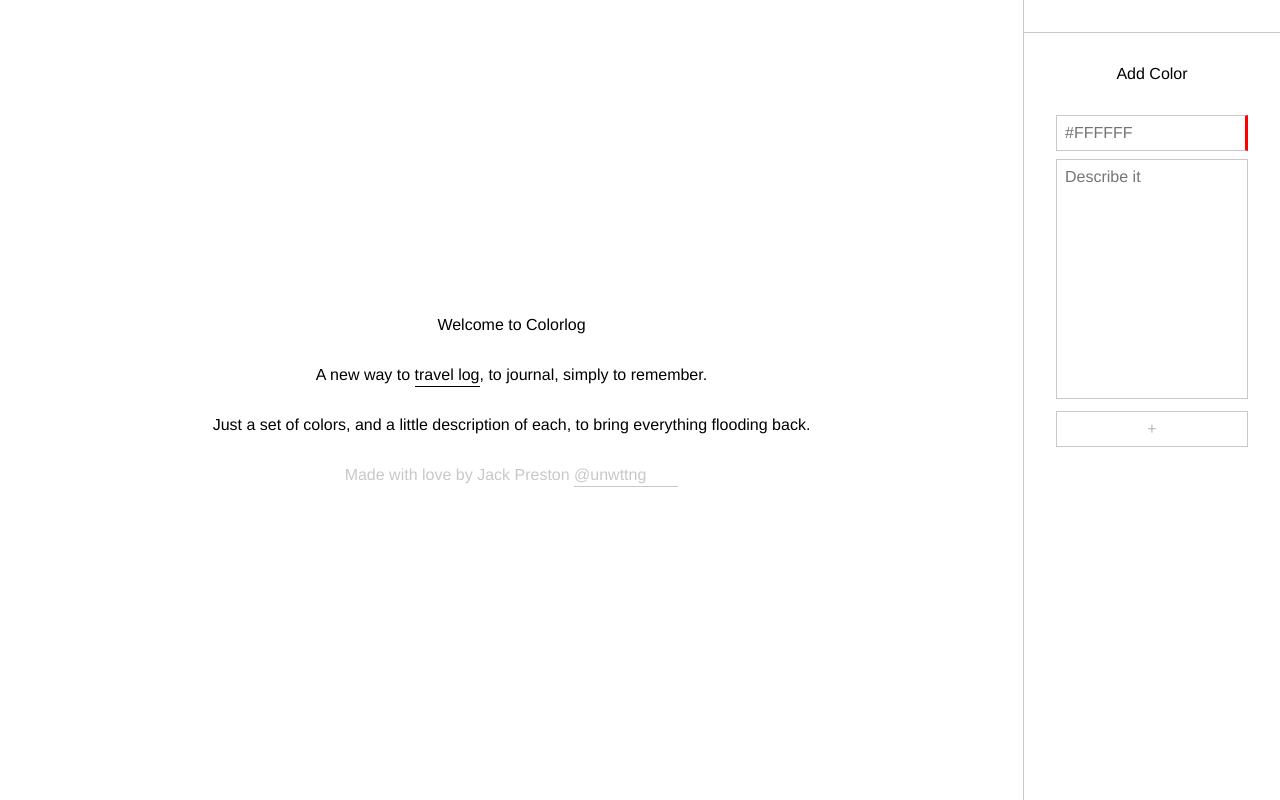
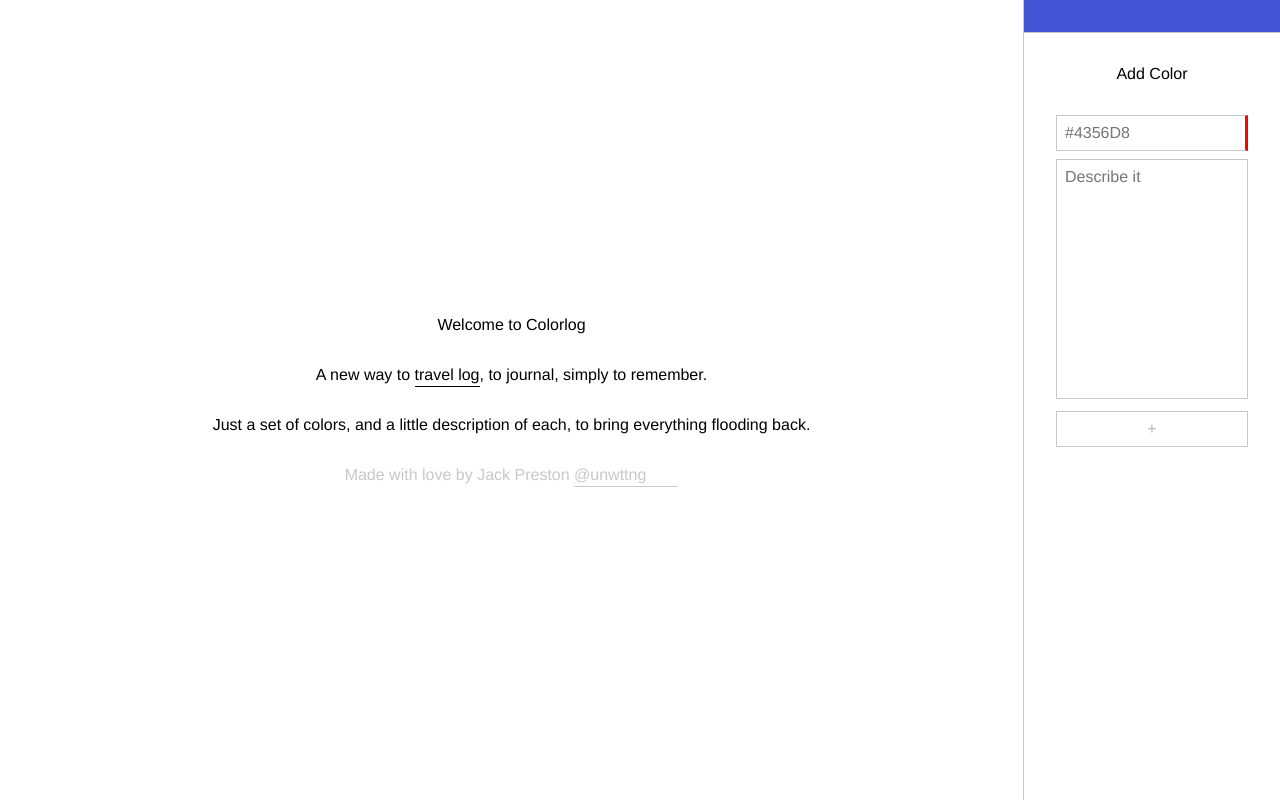
Before and after one commit to unwitting/colorlog, a React app: page / in a window 1280 px wide. Built offline with nearby package versions, Linux system fonts and the light colour scheme.

Commit message:
Randomised colors in palette chooser closes #3

```diff
--- a/src/components/PaletteColorChooser.jsx
+++ b/src/components/PaletteColorChooser.jsx
@@ -6,7 +6,17 @@ class PaletteColorChooser extends React.Component {
 
   constructor(props) {
     super(props)
-    this.state = {hex: null, text: null}
+    this.state = {hex: null, text: null, initialRandomHex: this.getRandomColor()}
+  }
+
+  getRandomColor() {
+    let col = '#'
+    let chars = '0123456789ABCDEF'
+    for (let i = 0; i < 6; i++) {
+      const char = chars.charAt(Math.floor(Math.random() * chars.length))
+      col = `${col}${char}`
+    }
+    return col
   }
 
   onHexChange(e) {
@@ -39,16 +49,17 @@ class PaletteColorChooser extends React.Component {
     const hasValidColor = !!this.state.hex && (
       !!this.state.hex.match(/^#[0-9a-fA-F]{3}$/) || !!this.state.hex.match(/^#[0-9a-fA-F]{6}$/)
     )
+    const demoCol = hasValidColor ? this.state.hex : this.state.initialRandomHex
     return (
       <div className={css.paletteColorChooser}>
-        <div className={css.demo} style={{backgroundColor: `${this.state.hex}`}} />
+        <div className={css.demo} style={{backgroundColor: demoCol}} />
         <div className={css.explainer}>Add Color</div>
         <div className={css.inputWrapper}>
           <input
             value={this.state.hex}
             type='text'
             className={`${css.hexInput} ${hasValidColor ? '' : css.invalid}`}
-            placeholder='#FFFFFF'
+            placeholder={this.state.initialRandomHex}
             onChange={this.onHexChange.bind(this)} />
         </div>
         <div className={css.inputWrapper}>
```
